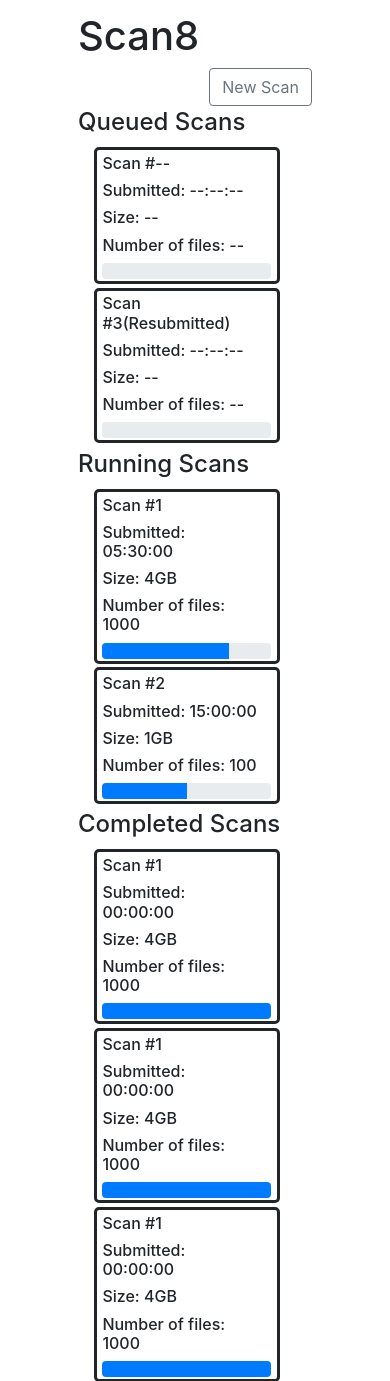
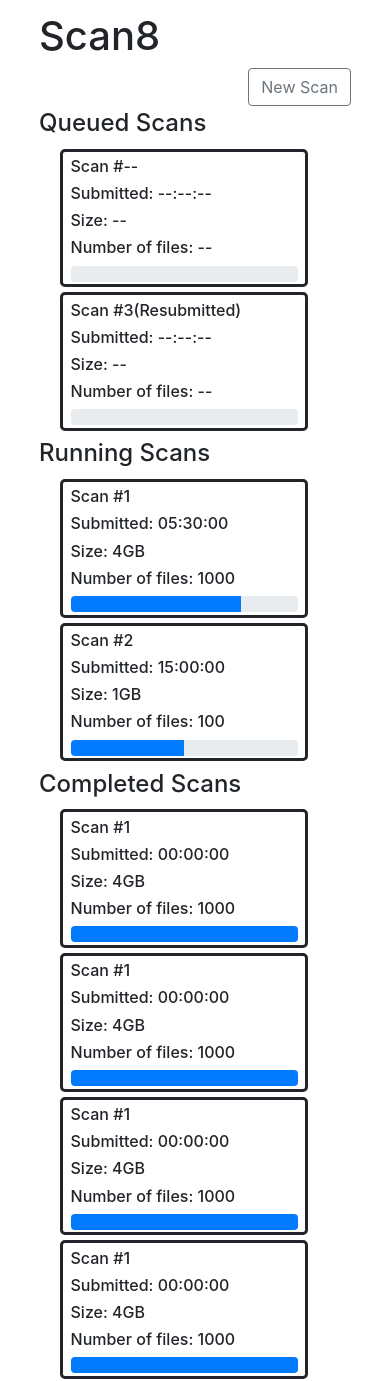
Before and after one commit to c2siorg/Scan8, a Python web app: template Dashboard/templates/index.html in a window 390 px wide. Shown: the top 1381 px of the page. Run offline with Jinja, Linux system fonts and the light colour scheme; the template is opened without the code that fills it, so the values that code supplies are empty; some libraries are stand-ins or nearby versions.

Commit message:
Added viewport

```diff
--- a/Dashboard/static/styles/styles.css
+++ b/Dashboard/static/styles/styles.css
@@ -41,3 +41,9 @@ h4 {
       width: 100%;
   }
 }
+
+@media only screen and (max-width: 700px) {
+    body {
+        padding: 3% 10%;
+    }
+}
--- a/Dashboard/templates/index.html
+++ b/Dashboard/templates/index.html
@@ -9,6 +9,9 @@
 
     <!-- Bootstrap css -->
     <link rel="stylesheet" href="https://stackpath.bootstrapcdn.com/bootstrap/4.3.1/css/bootstrap.min.css" integrity="sha384-ggOyR0iXCbMQv3Xipma34MD+dH/1fQ784/j6cY/iJTQUOhcWr7x9JvoRxT2MZw1T" crossorigin="anonymous">
+
+    <!-- Viewport -->
+    <meta name="viewport" content="width=device-width, initial-scale=1.0">
 
     <title>Scan8</title>
 </head>
```
